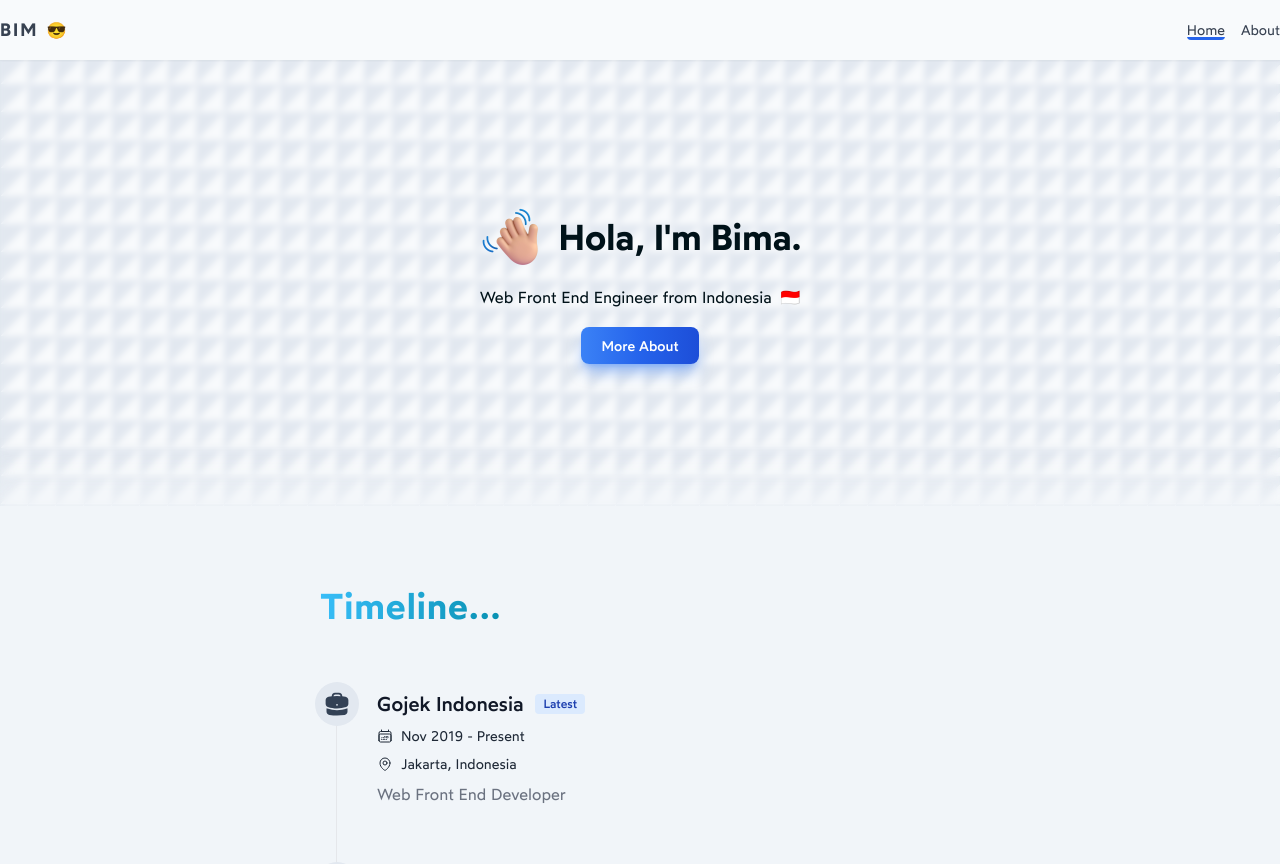
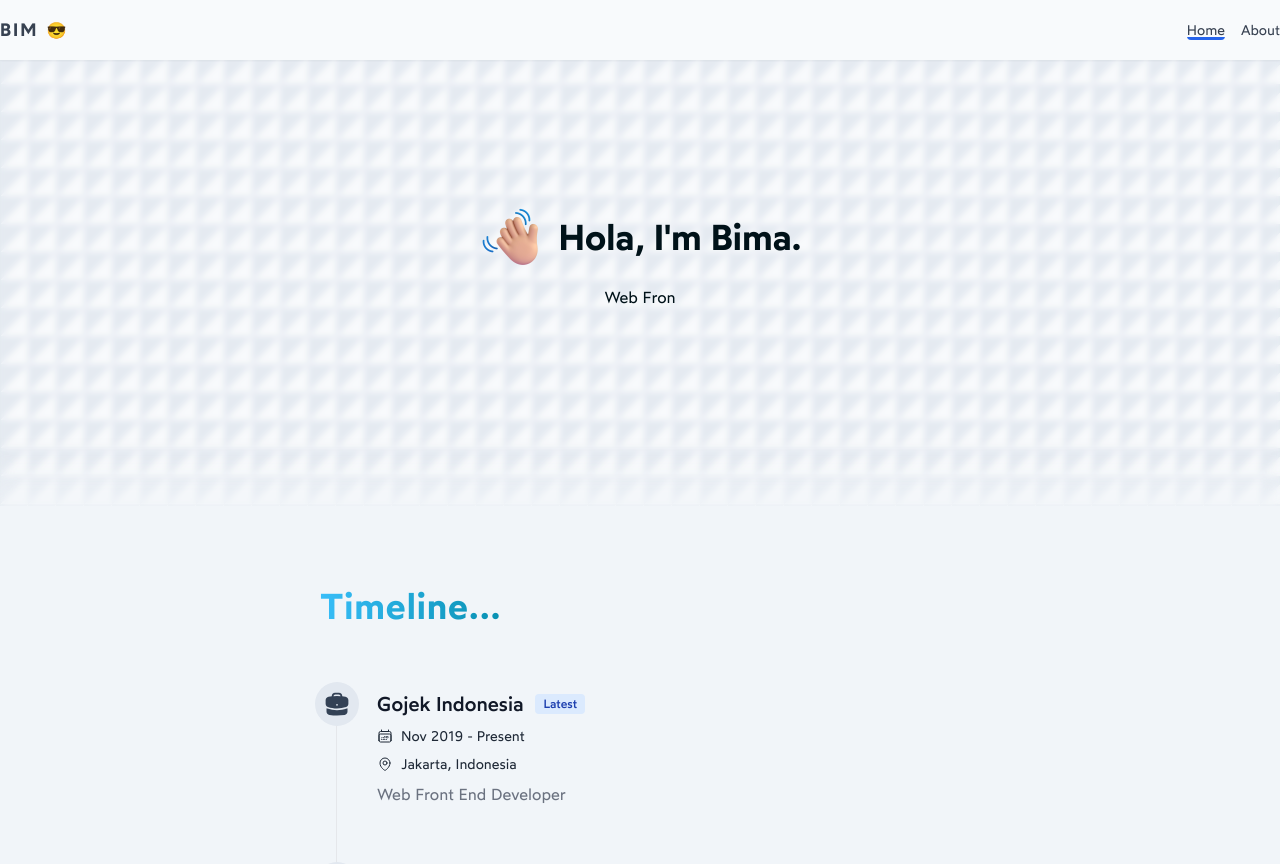
Before and after one commit to bimaindra/bimaindra.com, a Next.js app: page / in a window 1280 px wide. Shown: the top 864 px of the page. Built offline with nearby package versions, Linux system fonts and the light colour scheme; no server answers.

Commit message:
chore: update hero

```diff
--- a/components/Hero/index.jsx
+++ b/components/Hero/index.jsx
@@ -1,5 +1,7 @@
 import { useEffect, useState } from 'react';
 import Image from 'next/image';
+import { TypeAnimation } from 'react-type-animation';
+import { motion } from 'framer-motion';
 import Button from '../Button';
 import waveEmoji from '../../assets/images/waving-hand.png';
 
@@ -24,22 +26,45 @@ const Hero = ({ link, gtm }) => {
 	return (
 		<section className="relative min-h-[320px] md:min-h-[450px]">
 			<div className={`bg-pattern-${even ? 'triangle' : 'polka'} fixed top-14 bottom-auto left-0 right-0 w-full`}>
-				<div className="grid min-h-[320px] place-items-center bg-slate-50 bg-opacity-0 text-center backdrop-blur-[3px] md:min-h-[450px]">
+				<div className="grid min-h-[320px] place-items-center bg-slate-50 bg-opacity-10 text-center backdrop-blur-[3px] dark:bg-slate-600 dark:bg-opacity-40 md:min-h-[450px]">
 					<div className="container">
 						<h1 className="mb-4 flex items-center justify-center gap-x-4 text-3xl font-title md:text-4xl">
+							<motion.div
+								initial={{ opacity: 0 }}
+								whileInView={{ opacity: 1 }}
+								transition={{ delay: 0.5 }}
+								viewport={{ once: true }}>
 								<Image
 									src={waveEmoji}
 									alt="Hola!"
 									width="256"
 									height="256"
-								className="emoji-hand emoji-hand-disable-xl h-10 w-10 md:h-14 md:w-14 lg:h-16 lg:w-16"
+									className="emoji-hand h-10 w-10 md:h-14 md:w-14 lg:h-16 lg:w-16"
 								/>
-							<span>Hola, I'm Bima.</span>
+							</motion.div>
+							<TypeAnimation
+								sequence={[1000, 'Hola,', 1500, `Hola, I'm Bima.`]}
+								speed={30}
+								cursor={false}
+								wrapper="span"
+							/>
 						</h1>
 						<p className="mb-6">
-							Web Front End Engineer from Indonesia <span className="ml-1">🇮🇩</span>
+							{/*Web Front End Engineer from Indonesia <span className="ml-1">🇮🇩</span>*/}
+							<TypeAnimation
+								sequence={[5000, 'Web Front End Engineer from Indonesia 🇮🇩']}
+								speed={10}
+								cursor={false}
+								wrapper="span"
+							/>
 						</p>
+						<motion.div
+							initial={{ opacity: 0 }}
+							whileInView={{ opacity: 1 }}
+							transition={{ delay: 10 }}
+							viewport={{ once: true }}>
 							<Button type="link" text="More About" href={link} gtm={gtm} />
+						</motion.div>
 					</div>
 				</div>
 			</div>
--- a/package.json
+++ b/package.json
@@ -10,11 +10,12 @@
 	"dependencies": {
 		"@next/font": "^13.0.5",
 		"@tryghost/content-api": "^1.11.4",
-		"framer-motion": "^8.5.4",
+		"framer-motion": "^8.5.5",
 		"next": "^13.0.5",
 		"postcss": "^8.4.19",
 		"react": "^18.2.0",
-		"react-dom": "^18.2.0"
+		"react-dom": "^18.2.0",
+		"react-type-animation": "^2.1.2"
 	},
 	"devDependencies": {
 		"@tailwindcss/aspect-ratio": "^0.4.2",
```
Lines whose indentation alone changed are shown as unchanged.
